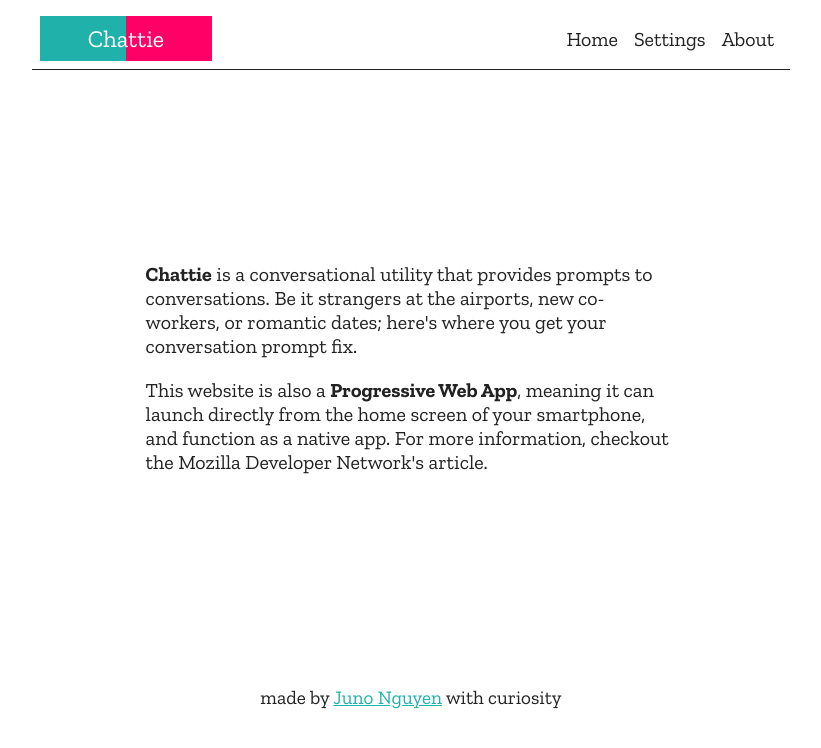
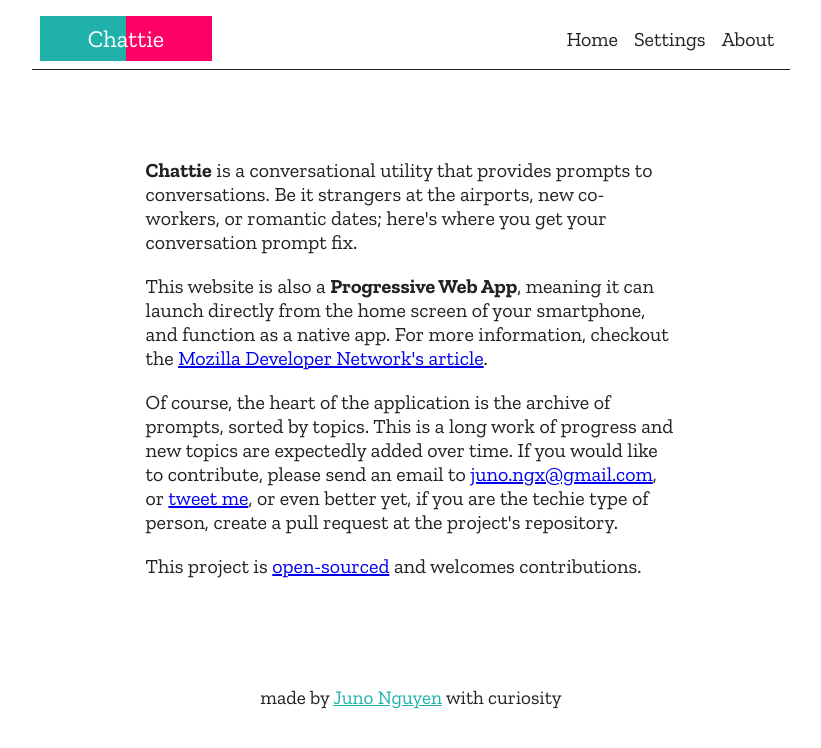
Before and after one commit to JunoNgx/chattie, a Vue app: page /about in a window 1280 px wide. Shown: the top 748 px of the page, without its empty margins (229-1050 px from the left). Built offline with nearby package versions, Linux system fonts and the light colour scheme.

Commit message:
Update about page

```diff
--- a/src/views/About.vue
+++ b/src/views/About.vue
@@ -2,7 +2,11 @@
     <div class="about">
         <p><strong>Chattie</strong> is a conversational utility that provides prompts to conversations. Be it strangers at the airports, new co-workers, or romantic dates; here's where you get your conversation prompt fix.</p>
 
-        <p>This website is also a <strong>Progressive Web App</strong>, meaning it can launch directly from the home screen of your smartphone, and function as a native app. For more information, checkout the <a>Mozilla Developer Network's article</a>.</p>
+        <p>This website is also a <strong>Progressive Web App</strong>, meaning it can launch directly from the home screen of your smartphone, and function as a native app. For more information, checkout the <a href="https://developer.mozilla.org/en-US/docs/MDN/About" rel="noopener noreferrer" target="_blank">Mozilla Developer Network's article</a>.</p>
+
+        <p>Of course, the heart of the application is the archive of prompts, sorted by topics. This is a long work of progress and new topics are expectedly added over time. If you would like to contribute, please send an email to <a href="juno.ngx@gmail.com" rel="noopener noreferrer" target="_blank">juno.ngx@gmail.com</a>, or <a href="https://twitter.com/JunoNgx" rel="noopener noreferrer" target="_blank">tweet me</a>, or even better yet, if you are the techie type of person, create a pull request at the project's repository.</p>
+
+        <p>This project is <a href="https://github.com/JunoNgx/Chattie" rel="noopener noreferrer" target="_blank">open-sourced</a> and welcomes contributions.</p>
 
     </div>
 </template>
```
